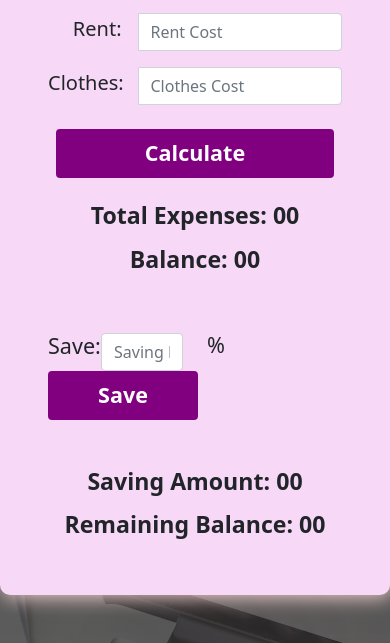
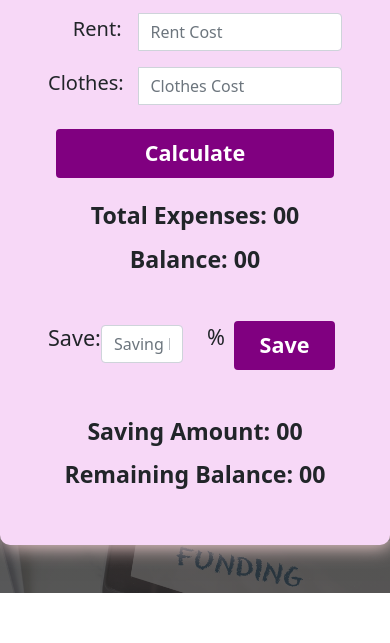
Before and after one commit to Abdullah-Al-Akash/money-calculator, a plain HTML site: page index.html in a window 390 px wide. Shown: the part 711-1354 px from the top of the page. After the commit the page ends 1304 px from the top, so only its background shows below. Drawn offline with nearby package versions, Linux system fonts and the light colour scheme.

Commit message:
Alhamdulillah Complete

```diff
--- a/index.html
+++ b/index.html
@@ -87,21 +87,22 @@
                                                                 id="expenses">00</span></h3>
                                                 <h3 class="fw-bold text-center mt-3">Balance: <span
                                                                 id="balance">00</span></h3>
-                                                <div class="d-flex justify-content-center">
+                                                <!-- Saving Part Calculation -->
+                                                <div class="">
                                                         <div class="row mt-5">
-                                                                <div class="col-2">
-                                                                        <h4 class="mt-1 w-25 text-end">Save:</h4>
+                                                                <div class="col-2 mx-auto">
+                                                                        <h4 class="mt-1 w-25">Save:</h4>
                                                                 </div>
-                                                                <div class="col-4">
+                                                                <div class="col-4 mx-auto">
                                                                         <input id="save-input" class="form-control mt-1"
                                                                                 placeholder="Saving Percentage">
                                                                 </div>
-                                                                <div class="col-1">
+                                                                <div class="col-1 mx-auto">
                                                                         <span class="fs-4">%</span>
                                                                 </div>
-                                                                <div class="col-md-4 col-sm-8 mx-auto">
+                                                                <div class="col-5 mx-auto">
                                                                         <button id="save-btn"
-                                                                                class="btn fs-4 fw-bold ps-5 pe-5">Save</button>
+                                                                                class="btn fs-4 fw-bold ps-4 pe-4">Save</button>
                                                                 </div>
                                                         </div>
                                                 </div>
```
